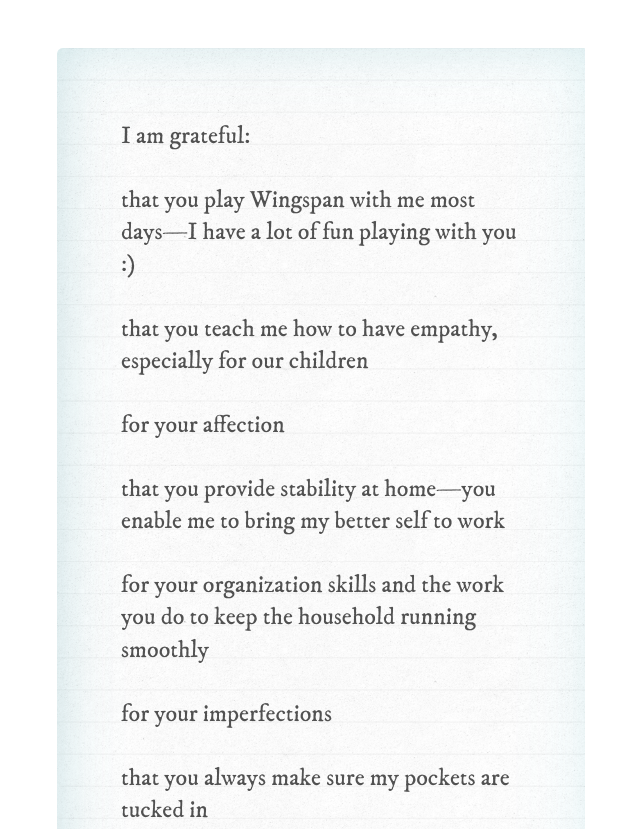
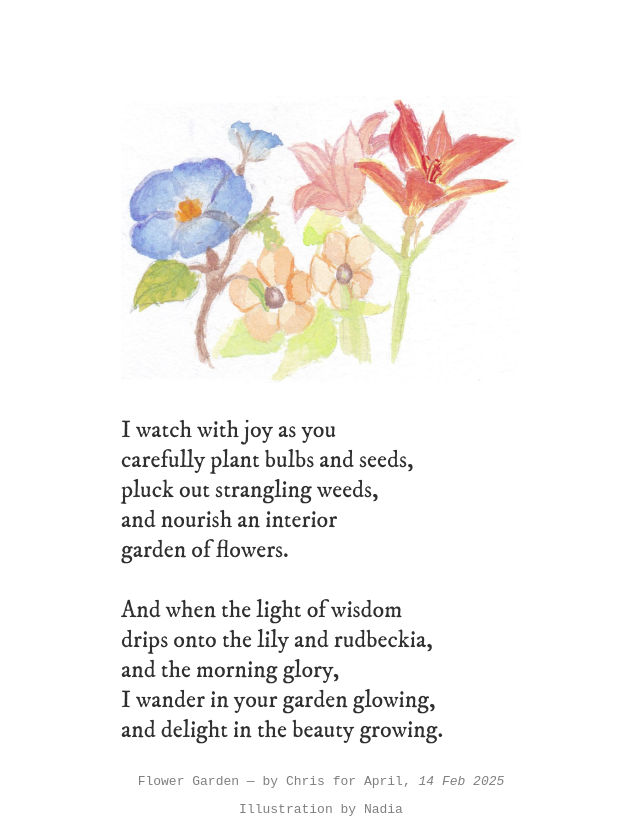
Before and after one commit to chrisjaure/loveyouapril.com, a website: page src/index.html in a window 1280 px wide. Shown: the top 829 px of the page, without its empty margins (319-959 px from the left). Drawn offline with nearby package versions, Linux system fonts and the light colour scheme.

Commit message:
2025 (#4)
- **start of new poem**
- **basic poem**
- **finished**

```diff
--- a/src/index.html
+++ b/src/index.html
@@ -15,6 +15,9 @@
         background: #fff;
         padding: 3rem 1rem;
         margin: 0;
+      }
+      #garden pre {
+        margin-bottom: 0;
       }
       #gratitude {
         color: rgba(0, 0, 0, 0.75);
@@ -222,6 +225,25 @@
     </style>
   </head>
   <body>
+    <section id="garden" class="poem">
+      <img src="flowers.jpeg" width="100%" />
+      <pre>
+I watch with joy as you
+carefully plant bulbs and seeds,
+pluck out strangling weeds,
+and nourish an interior
+garden of flowers.
+
+And when the light of wisdom
+drips onto the lily and rudbeckia,
+and the morning glory,
+I wander in your garden glowing,
+and delight in the beauty growing.</pre>
+    </section>
+    <footer>
+      <p>Flower Garden &mdash; by Chris for April, <em>14 Feb 2025</em></p>
+      <p>Illustration by Nadia</p>
+    </footer>
     <section id="gratitude" class="poem">
       <p>
         I am grateful:
```
Also changed, not shown: src/flowers.jpeg (added).
